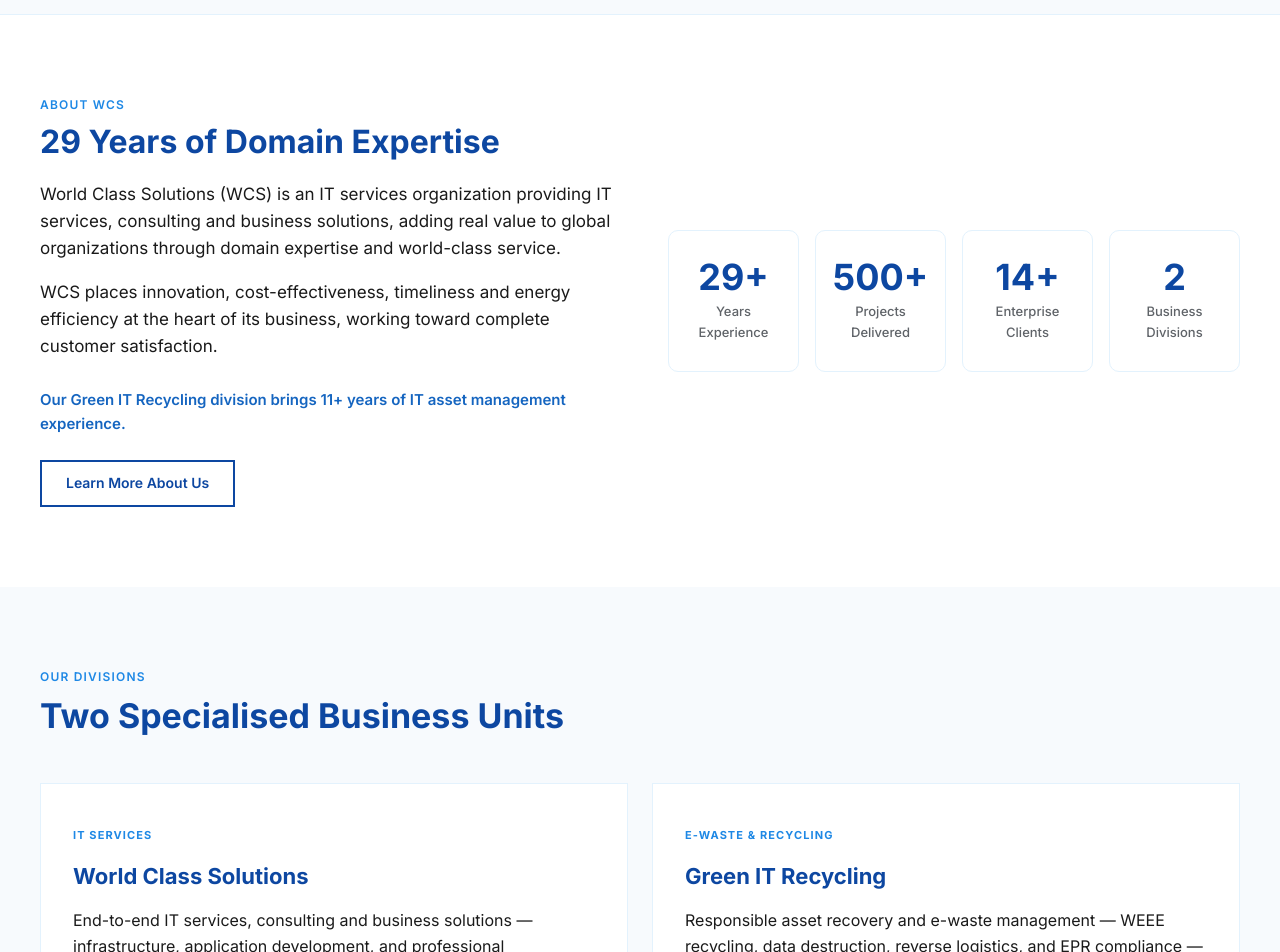
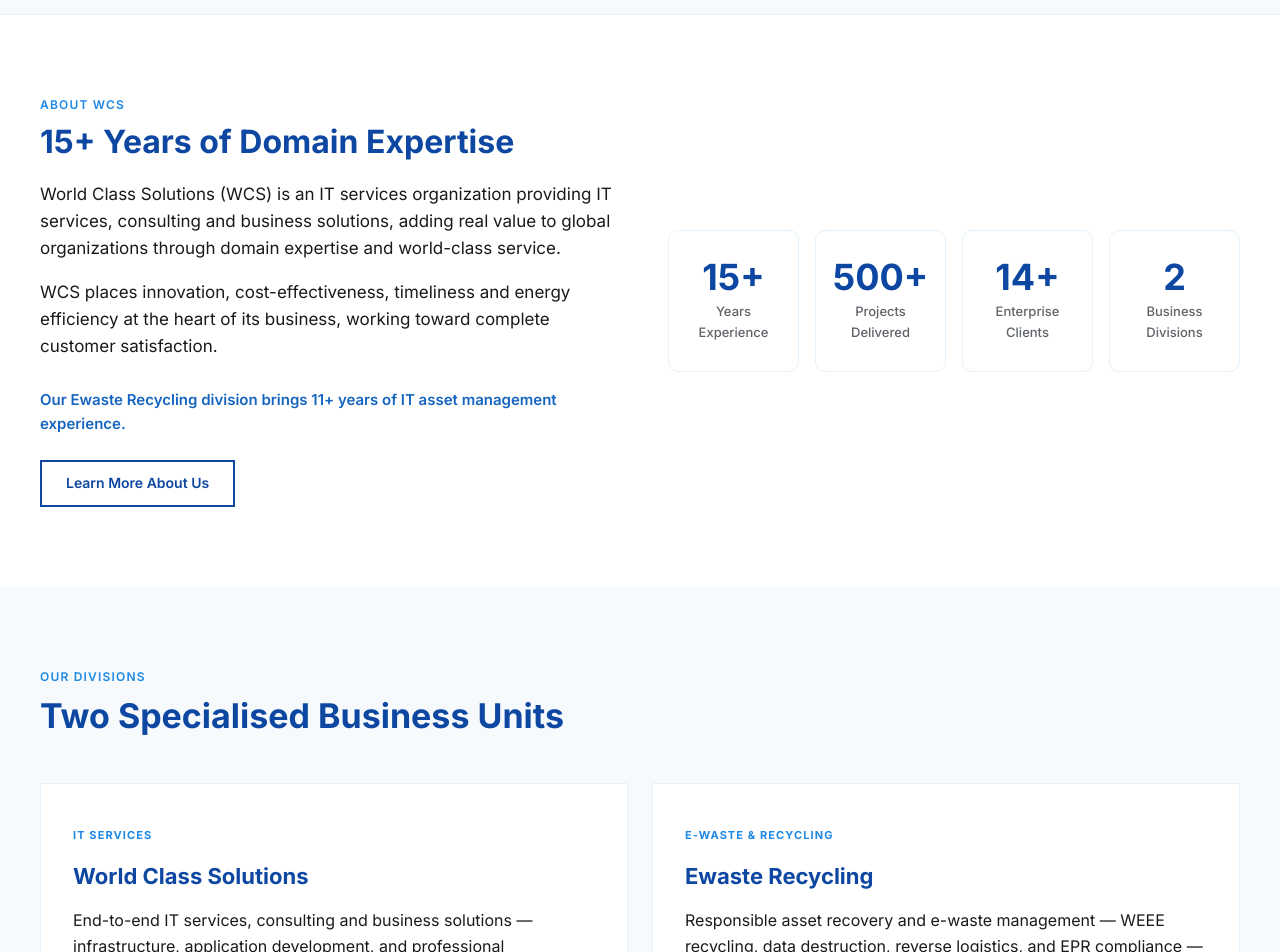
Before and after one commit to bhosaleatharv0223/WorldClassSolution, a React (Vite) app: page / in a window 1280 px wide. Shown: the part 720-1672 px from the top of the page. Built offline with nearby package versions, Linux system fonts and the light colour scheme; the HTML template or start-up script is replaced by a standard one.

Commit message:
first commit

```diff
--- a/src/pages/About.tsx
+++ b/src/pages/About.tsx
@@ -55,15 +55,15 @@
         </div>
       </section>
 
-      {/* Green IT Recycling */}
+      {/* Ewaste Recycling */}
       <section style={{ backgroundColor: '#F7FAFD', padding: '80px 24px' }}>
         <div style={{ maxWidth: 1200, margin: '0 auto' }}>
           <p style={{ fontSize: '12px', fontWeight: 600, letterSpacing: '0.1em', textTransform: 'uppercase', color: '#1E88E5', margin: '0 0 10px 0' }}>Our Second Division</p>
-          <h2 style={{ fontSize: 'clamp(22px, 2.8vw, 30px)', fontWeight: 700, color: '#0D47A1', lineHeight: 1.15, margin: '0 0 24px 0' }}>Green IT Recycling</h2>
+          <h2 style={{ fontSize: 'clamp(22px, 2.8vw, 30px)', fontWeight: 700, color: '#0D47A1', lineHeight: 1.15, margin: '0 0 24px 0' }}>Ewaste Recycling</h2>
           <div className="about-recycling-card">
             <div style={{ maxWidth: 860 }}>
               <p style={{ fontSize: '17px', color: '#1A1A1A', lineHeight: 1.65, margin: '0 0 16px 0' }}>
-                Green IT Recycling Center Pvt. Ltd is an asset recovery solution provider, managing excess or end-of-life IT assets. Our expertise in process engineering and remarketing directly translates into the recovery of IT asset value for our clients.
+                Ewaste Recycling Center Pvt. Ltd is an asset recovery solution provider, managing excess or end-of-life IT assets. Our expertise in process engineering and remarketing directly translates into the recovery of IT asset value for our clients.
               </p>
               <p style={{ fontSize: '17px', color: '#1A1A1A', lineHeight: 1.65, margin: '0 0 24px 0' }}>
                 Our team brings 11+ years of experience in IT Asset management services, focused on three core services: Data Security, Value for Return, and Environmental Disposal.
--- a/src/pages/Contact.tsx
+++ b/src/pages/Contact.tsx
@@ -61,7 +61,7 @@
                 },
                 {
                   icon: 'M21 10c0 7-9 13-9 13s-9-6-9-13a9 9 0 0118 0z M12 7a3 3 0 100 6 3 3 0 000-6z',
-                  label: 'Green IT Recycling Plant',
+                  label: 'Ewaste Recycling Plant',
                   value: 'D-222, MIDC Ranjangaon, District Pune, Maharashtra, 412220',
                 },
               ].map(item => (
--- a/src/pages/EWaste.tsx
+++ b/src/pages/EWaste.tsx
@@ -5,7 +5,7 @@
   {
     heading: 'WEEE Recycling',
     eyebrow: 'E-Waste',
-    body: 'Green IT Recycling provides safe and secure electronic waste disposal and recycling services (WEEE Recycling) for industries throughout India, strictly adhering to government regulations and international standards.',
+    body: 'Ewaste Recycling provides safe and secure electronic waste disposal and recycling services (WEEE Recycling) for industries throughout India, strictly adhering to government regulations and international standards.',
     imageSrc: '/EWasteSolution/WEE.webp',
     imageAlt: 'WEEE recycling and electronic waste sorting',
     extra: 'Plant: D-222, MIDC Ranjangaon, District Pune, Maharashtra, 412220 | Toll-Free: 1800-2700-600',
@@ -72,7 +72,7 @@
       {/* Intro */}
       <section style={{ backgroundColor: '#ffffff', padding: '64px 24px' }}>
         <div style={{ maxWidth: 800, margin: '0 auto' }}>
-          <p style={{ fontSize: '12px', fontWeight: 600, letterSpacing: '0.1em', textTransform: 'uppercase', color: '#1E88E5', margin: '0 0 10px 0' }}>Green IT Recycling</p>
+          <p style={{ fontSize: '12px', fontWeight: 600, letterSpacing: '0.1em', textTransform: 'uppercase', color: '#1E88E5', margin: '0 0 10px 0' }}>Ewaste Recycling</p>
           <h2 style={{ fontSize: 'clamp(22px, 2.8vw, 30px)', fontWeight: 700, color: '#0D47A1', lineHeight: 1.15, margin: '0 0 20px 0' }}>Responsible IT Asset Disposal</h2>
           <p style={{ fontSize: '17px', color: '#1A1A1A', lineHeight: 1.65, margin: '0 0 16px 0' }}>
             The scope of services to effectively deal with a customer&apos;s demand for disposing of retiring IT assets can vary depending on many factors, from logistics to recycling services. As per customer demand, we render services following the norms of environmental laws.
--- a/src/pages/Home.tsx
+++ b/src/pages/Home.tsx
@@ -9,7 +9,7 @@
 }
 
 const whyUs = [
-  { title: 'Our Credibility', body: 'In this industry for over 29 years, shaping up to be a leading service provider online and offline.' },
+  { title: 'Our Credibility', body: 'In this industry for over 15 years, shaping up to be a leading service provider online and offline.' },
   { title: 'Our Creativity', body: 'Constantly embracing change; new internet and technology updates implemented to every client\'s advantage.' },
   { title: 'Our Reliability', body: 'Staffed with competent professionals who certainly know what they are doing and translate business goals into reality.' },
   { title: 'Our Capability', body: 'Bright e-marketing ideas backed up by advanced technology and the right tools to make them happen.' },
@@ -31,7 +31,7 @@
 ];
 
 const stats = [
-  { value: 29, suffix: '+', label: 'Years Experience' },
+  { value: 15, suffix: '+', label: 'Years Experience' },
   { value: 500, suffix: '+', label: 'Projects Delivered' },
   { value: 14, suffix: '+', label: 'Enterprise Clients' },
   { value: 2, suffix: '', label: 'Business Divisions' },
@@ -197,7 +197,7 @@
           <div>
             <p style={{ fontSize: '12px', fontWeight: 600, letterSpacing: '0.1em', textTransform: 'uppercase', color: '#1E88E5', margin: '0 0 10px 0' }}>About WCS</p>
             <h2 style={{ fontSize: 'clamp(22px, 2.8vw, 32px)', fontWeight: 700, color: '#0D47A1', lineHeight: 1.15, margin: '0 0 20px 0' }}>
-              29 Years of Domain Expertise
+              15+ Years of Domain Expertise
             </h2>
             <p style={{ fontSize: '17px', color: '#1A1A1A', lineHeight: 1.6, margin: '0 0 16px 0' }}>
               World Class Solutions (WCS) is an IT services organization providing IT services, consulting and business solutions, adding real value to global organizations through domain expertise and world-class service.
@@ -206,7 +206,7 @@
               WCS places innovation, cost-effectiveness, timeliness and energy efficiency at the heart of its business, working toward complete customer satisfaction.
             </p>
               <p style={{ fontSize: '15px', color: '#1565C0', lineHeight: 1.6, margin: '0 0 24px 0', fontWeight: 600 }}>
-                Our Green IT Recycling division brings 11+ years of IT asset management experience.
+                Our Ewaste Recycling division brings 11+ years of IT asset management experience.
               </p>
             <button
               onClick={() => nav('about')}
@@ -240,7 +240,7 @@
               },
               {
                 label: 'E-WASTE & RECYCLING',
-                title: 'Green IT Recycling',
+                title: 'Ewaste Recycling',
                 body: 'Responsible asset recovery and e-waste management — WEEE recycling, data destruction, reverse logistics, and EPR compliance — for organizations nationwide.',
                 cta: 'Explore Recycling Services',
                 page: 'e-waste' as Page,
```
Also changed, not shown: 1 other file (tests, documents, lock files or other folders).
